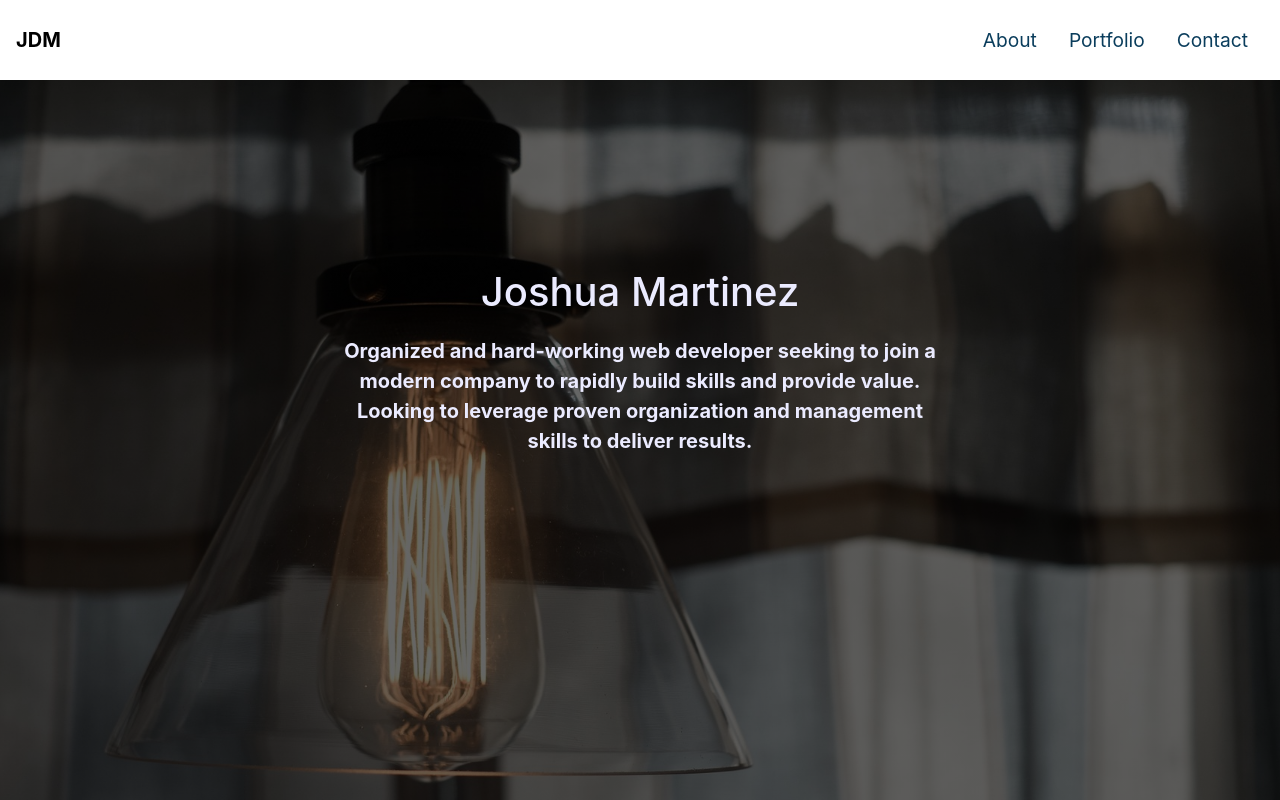
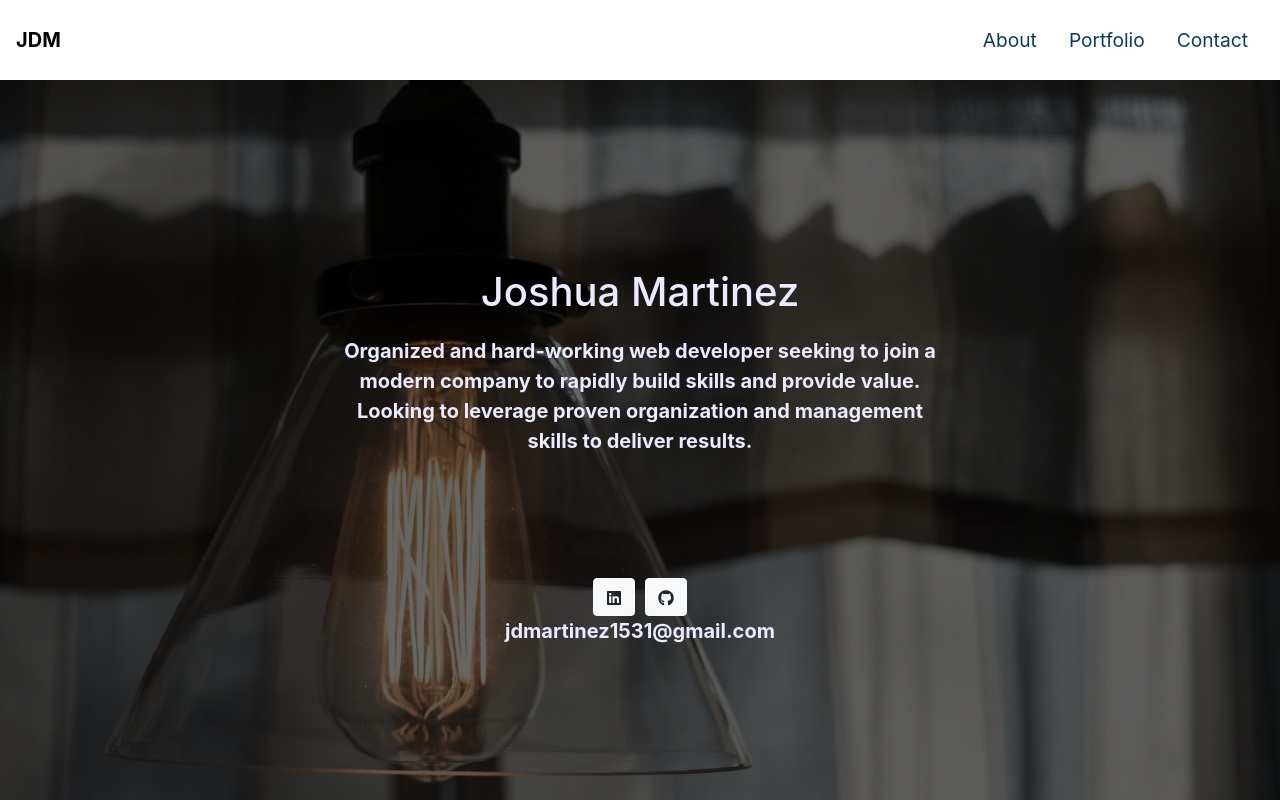
Before and after one commit to JDMartinez1531/React-Portfolio, a React (Create React App) app: page / in a window 1280 px wide. Shown: the top 800 px of the page. Built offline with nearby package versions, Linux system fonts and the light colour scheme.

Commit message:
minor updates

```diff
--- a/public/index.html
+++ b/public/index.html
@@ -16,7 +16,7 @@
   <title>React App</title>
 </head>
 
-<body>
+<body id="bootstrap-overrides">
   <noscript>You need to enable JavaScript to run this app.</noscript>
   <div id="root"></div>
   <!--
--- a/src/components/About/index.jsx
+++ b/src/components/About/index.jsx
@@ -24,11 +24,10 @@ function About() {
 					tech and computer science, I decided to make a change even
 					before my industry saw a slowdown due to the pandemic.
 					Taking advantage of the extra time on my hands, I have
-					completed the Full Stack Web Developer certificate program
-					at UT.
+					completed the Web Developer certificate program at UT.
 				</p>
 				<Button
-					variant="secondary"
+					variant="light"
 					className="align-self-right resumeButton"
 					href={pdf}
 					target="_blank">
--- a/src/components/Intro/index.jsx
+++ b/src/components/Intro/index.jsx
@@ -3,6 +3,8 @@ import "./intro.css";
 import Container from "react-bootstrap/Container";
 import Row from "react-bootstrap/Row";
 import Col from "react-bootstrap/Col";
+import Button from "react-bootstrap/Button";
+import { FaLinkedin, FaGithub } from "react-icons/fa";
 
 function Intro() {
 	return (
@@ -15,11 +17,29 @@ function Intro() {
 			<Row className="align-items-center">
 				<Col md={{ span: 6, offset: 3 }}>
 					<p className="intro-text">
-						Organized and hard-working web developer seeking to join a modern
-						company to rapidly build skills and provide value. Looking to
-						leverage proven organization and management skills to deliver
-						results.
+						Organized and hard-working web developer seeking to join
+						a modern company to rapidly build skills and provide
+						value. Looking to leverage proven organization and
+						management skills to deliver results.
 					</p>
+				</Col>
+			</Row>
+			<Row>
+				<Col className="button-col" xs={{ span: 6, offset: 3 }}>
+					<Button
+						className="linkedin-button"
+						variant="light"
+						href="#">
+						<FaLinkedin />
+					</Button>
+					<Button className="github-button" variant="light" href="#">
+						<FaGithub />
+					</Button>
+				</Col>
+			</Row>
+			<Row>
+				<Col>
+					<p className="email">jdmartinez1531@gmail.com</p>
 				</Col>
 			</Row>
 		</Container>
--- a/src/components/Intro/intro.css
+++ b/src/components/Intro/intro.css
@@ -9,7 +9,8 @@
     text-align: center;
     font-weight: bold;
     font-size: 1.25rem;
-    margin-top: 2%
+    margin-top: 2%;
+    margin-bottom: 20%;
 }
 
 .intro {
@@ -31,3 +32,22 @@
         margin-bottom: 40%;
     }
 }
+
+.email {
+  color: #EBEBFF;
+    text-align: center;
+    font-weight: bold;
+    font-size: 1.25rem;
+}
+
+.button-col {
+  text-align: center;
+}
+
+.linkedin-button {
+margin-right: 5px;
+}
+
+.github-button {
+margin-left: 5px;
+}
```
